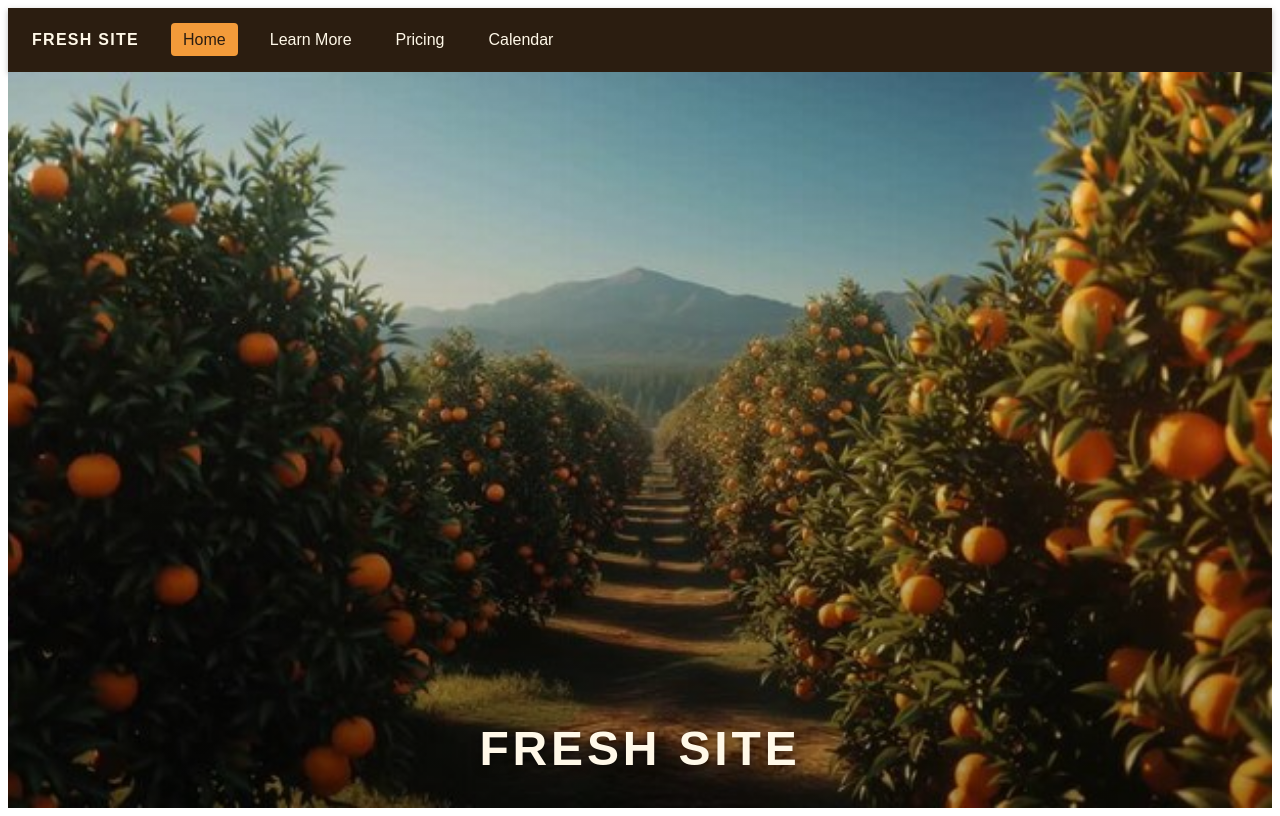
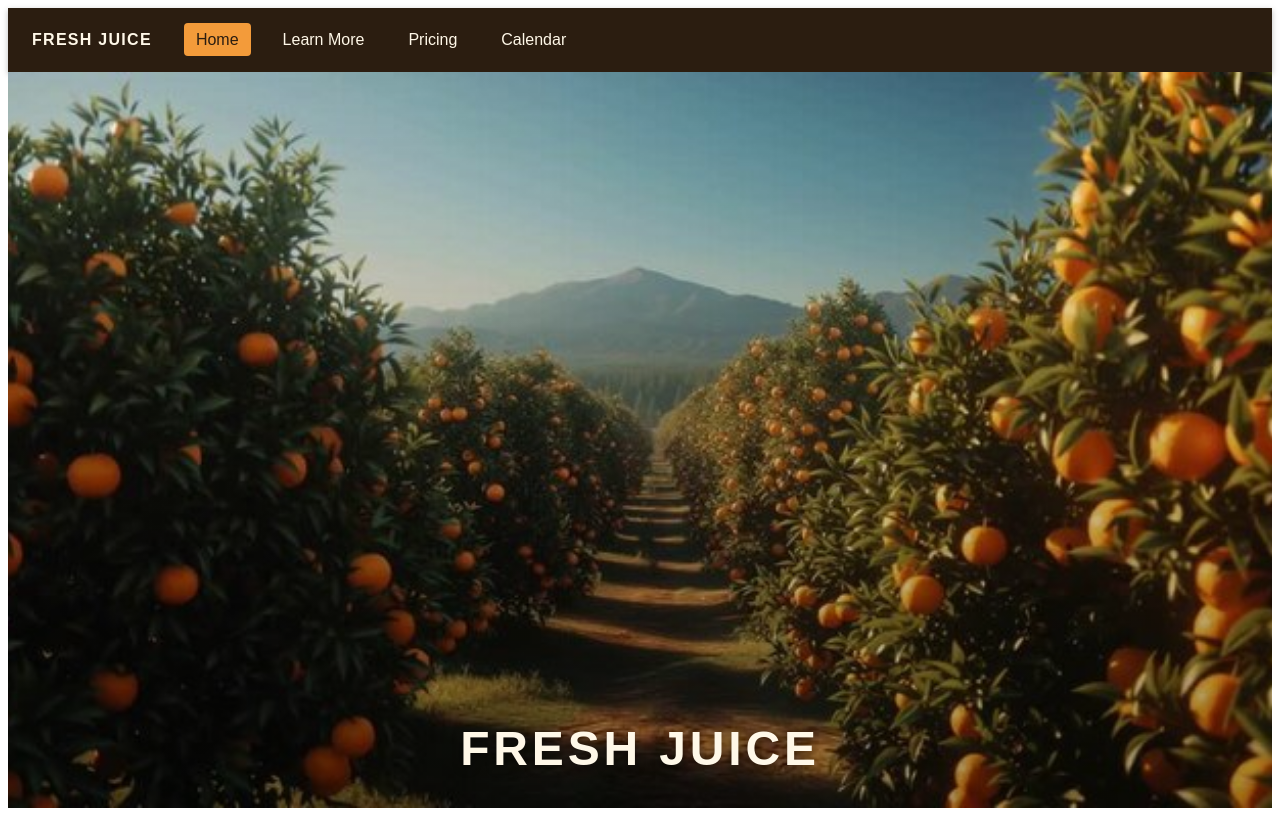
Before and after one commit to vmkaufmann/fresh-site, an Angular app: page / in a window 1280 px wide. Built offline with nearby package versions, Linux system fonts and the light colour scheme.

Commit message:
Rename brand from Fresh Site to Fresh Juice

```diff
--- a/src/app/app.html
+++ b/src/app/app.html
@@ -1,5 +1,5 @@
 <header class="top-nav">
-  <a class="brand" routerLink="/">Fresh Site</a>
+  <a class="brand" routerLink="/">Fresh Juice</a>
   <nav aria-label="Main navigation">
     <ul class="nav-list">
       <li>
--- a/src/app/pages/home/home.html
+++ b/src/app/pages/home/home.html
@@ -1,3 +1,3 @@
 <section class="page home-page" aria-label="Home page with an orange tree background">
-  <h1>Fresh Site</h1>
+  <h1>Fresh Juice</h1>
 </section>
--- a/src/index.html
+++ b/src/index.html
@@ -2,7 +2,7 @@
 <html lang="en">
   <head>
     <meta charset="utf-8" />
-    <title>FreshSite</title>
+    <title>FreshJuice</title>
     <base href="/" />
     <meta name="viewport" content="width=device-width, initial-scale=1" />
     <link rel="icon" type="image/x-icon" href="favicon.ico" />
```
Also changed, not shown: 2 other files (tests, documents, lock files or other folders).
